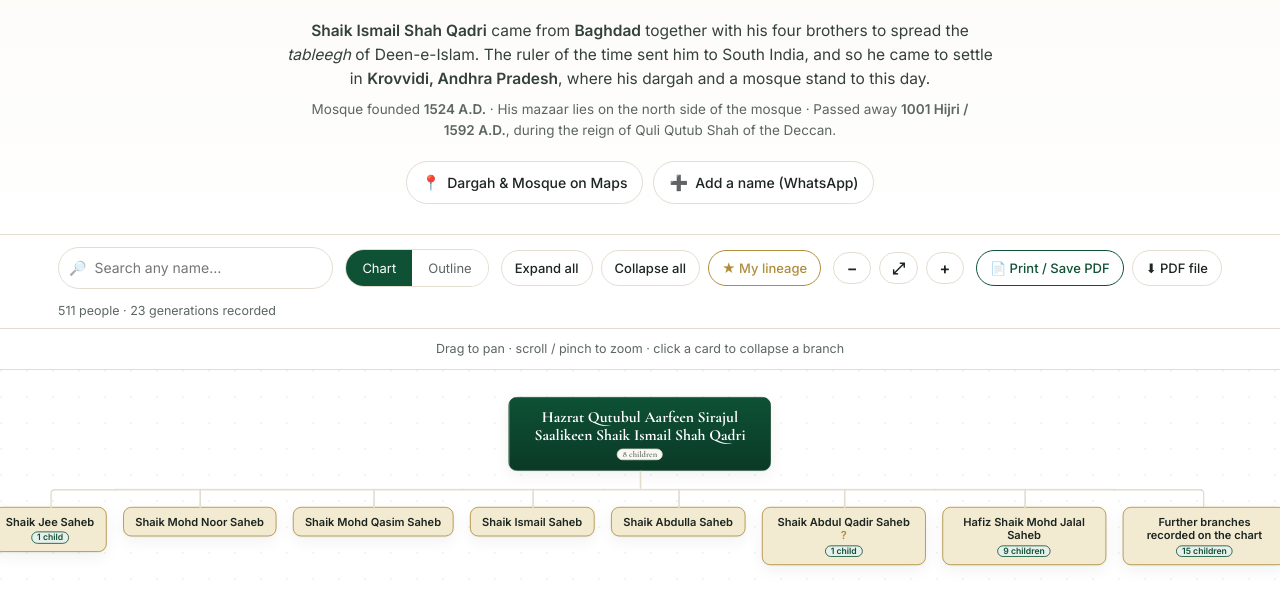
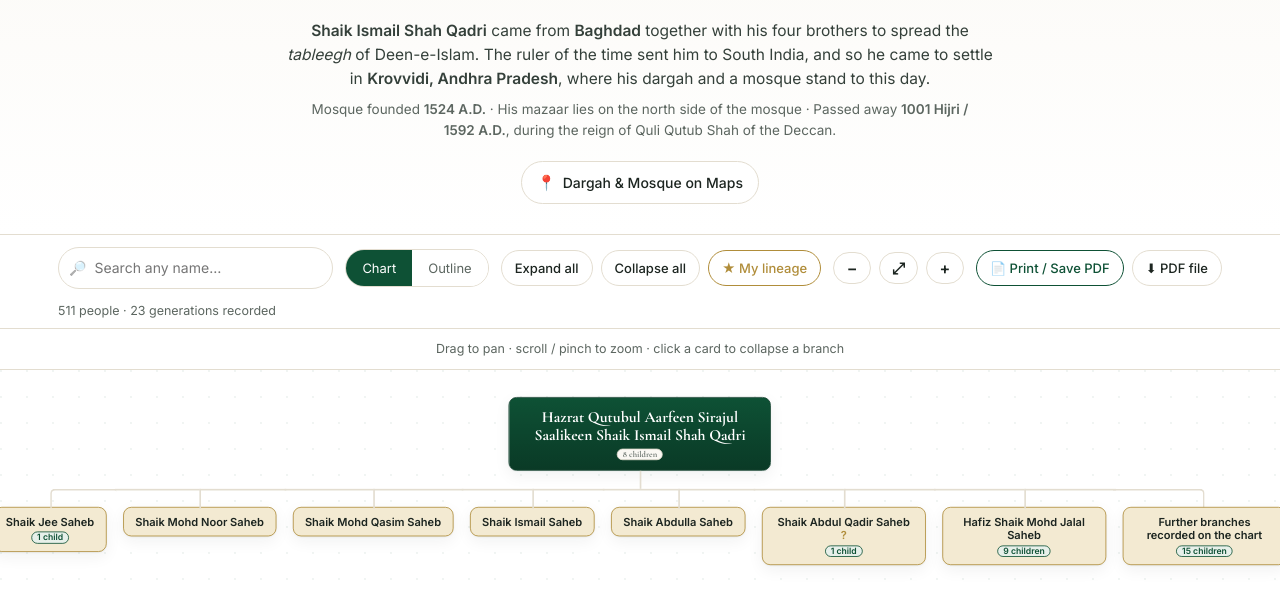
Before and after one commit to danishfareed/sk-ismail-shah-qadri-krovvidi, a plain HTML site: page index.html in a window 1280 px wide. Shown: the part 210-800 px from the top of the page. Drawn offline with nearby package versions, Linux system fonts and the light colour scheme.

Commit message:
Remove WhatsApp 'Add a name' button from header (footer contact kept)

```diff
--- a/index.html
+++ b/index.html
@@ -35,9 +35,6 @@
       <div class="header-actions">
         <a class="btn btn-ghost" href="https://maps.app.goo.gl/qhEz8VM44VQ7t6y17" target="_blank" rel="noopener">
           <span class="ico">📍</span> Dargah &amp; Mosque on Maps
-        </a>
-        <a class="btn btn-ghost" id="add-name-btn" href="#" target="_blank" rel="noopener">
-          <span class="ico">➕</span> Add a name (WhatsApp)
         </a>
       </div>
     </div>
```
